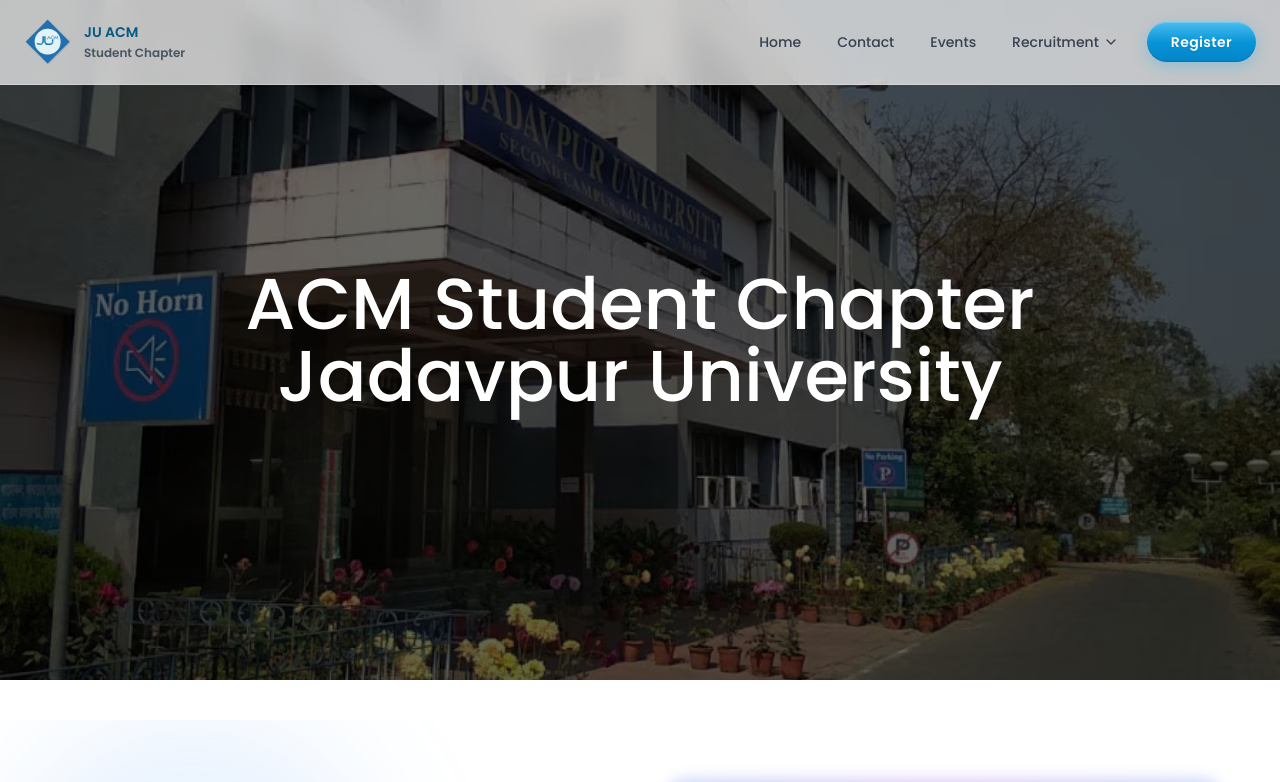
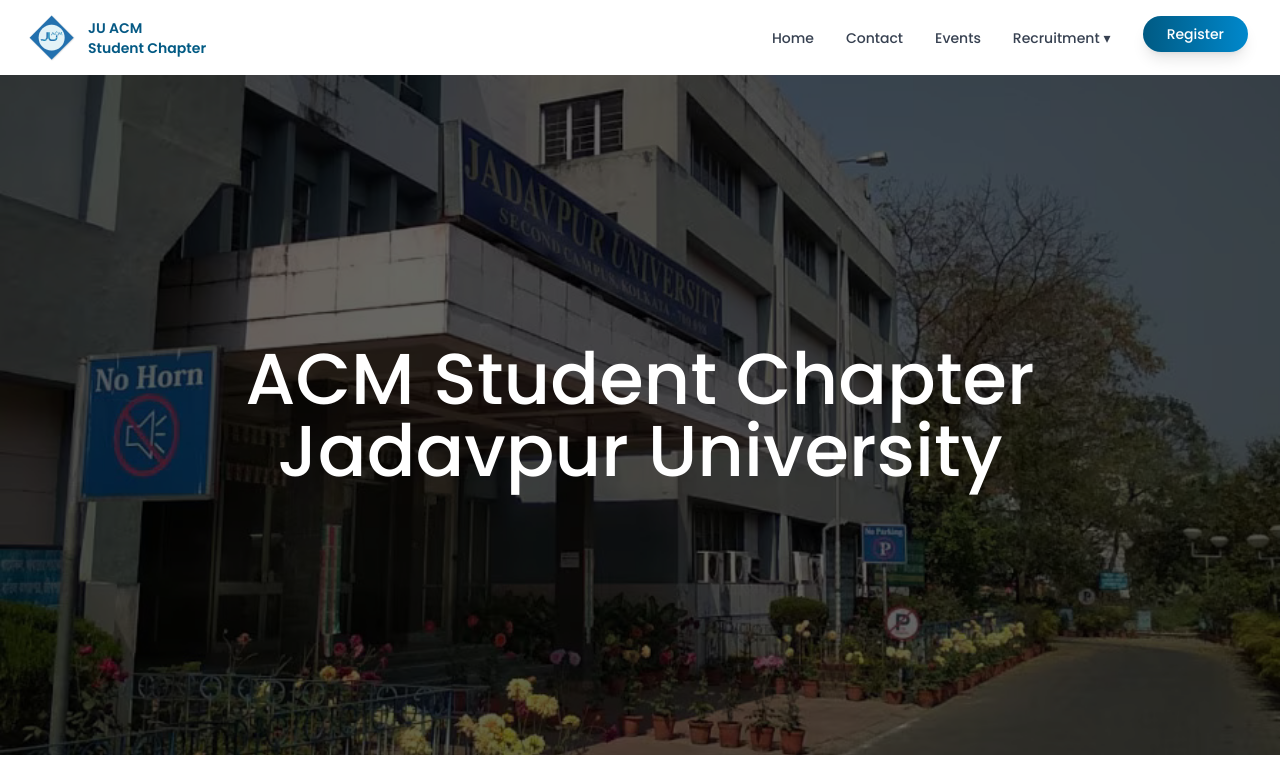
Before and after one commit to rajdeepcodeshere247/acm-ju-app, a Next.js app: page / in a window 1280 px wide. Shown: the top 782 px of the page. Built offline with nearby package versions, Linux system fonts and the light colour scheme.

Commit message:
Refactor Navbar component

```diff
--- a/components/Navbar.tsx
+++ b/components/Navbar.tsx
@@ -1,19 +1,29 @@
 "use client";
-
+import Link from "next/link";
 import { useState, useEffect } from "react";
-import { ChevronDown, Menu, X } from "lucide-react";
+import { motion, AnimatePresence } from "framer-motion";
 
 function NavLinkListItem({ link, text }: { link: string; text: string }) {
     return (
-        <li className="relative group">
-            <a
+        <motion.li
+            whileHover={{ y: -2 }}
+            transition={{ type: "spring", stiffness: 400, damping: 17 }}
+        >
+            <Link
                 href={link}
-                className="p-4 block text-sm font-medium text-gray-700 transition-all duration-300 hover:text-[#005a83] relative"
+                className="p-4 block text-sm font-medium relative group"
             >
+                <span className="relative z-10 transition-colors duration-300 group-hover:text-[#005a83]">
                     {text}
-                <span className="absolute bottom-2 left-4 right-4 h-0.5 bg-gradient-to-r from-[#005a83] to-[#0084c7] scale-x-0 group-hover:scale-x-100 transition-transform duration-300 origin-left"></span>
-            </a>
-        </li>
+                </span>
+                <motion.span
+                    className="absolute bottom-2 left-4 right-4 h-0.5 bg-gradient-to-r from-[#005a83] to-[#0088cc] origin-left"
+                    initial={{ scaleX: 0 }}
+                    whileHover={{ scaleX: 1 }}
+                    transition={{ duration: 0.3, ease: "easeOut" }}
+                />
+            </Link>
+        </motion.li>
     );
 }
 
@@ -21,55 +31,80 @@
     const [isOpen, setIsOpen] = useState(false);
 
     return (
-        <li
-            className="relative group"
+        <motion.li
+            className="relative"
             onMouseEnter={() => setIsOpen(true)}
             onMouseLeave={() => setIsOpen(false)}
+            whileHover={{ y: -2 }}
+            transition={{ type: "spring", stiffness: 400, damping: 17 }}
         >
-            <button className="p-4 flex items-center gap-1 text-sm font-medium text-gray-700 transition-all duration-300 hover:text-[#005a83]">
+            <button className="p-4 block text-sm font-medium relative group">
+                <span className="relative z-10 transition-colors duration-300 group-hover:text-[#005a83]">
                     {text}
-                <ChevronDown
-                    className={`w-4 h-4 transition-transform duration-300 ${isOpen ? 'rotate-180' : 'rotate-0'}`}
+                </span>
+                <motion.span
+                    className="ml-1 inline-block transition-transform duration-300"
+                    animate={{ rotate: isOpen ? 180 : 0 }}
+                >
+                    ▾
+                </motion.span>
+                <motion.span
+                    className="absolute bottom-2 left-4 right-4 h-0.5 bg-gradient-to-r from-[#005a83] to-[#0088cc] origin-left"
+                    initial={{ scaleX: 0 }}
+                    animate={{ scaleX: isOpen ? 1 : 0 }}
+                    transition={{ duration: 0.3, ease: "easeOut" }}
                 />
             </button>
-
-            <div className={`absolute left-0 mt-0 transition-all duration-300 ${
-                isOpen ? 'opacity-100 translate-y-0 pointer-events-auto' : 'opacity-0 -translate-y-2 pointer-events-none'
-            }`}>
-                <ul className="bg-white shadow-2xl rounded-xl min-w-[180px] overflow-hidden border border-gray-100 backdrop-blur-lg">
+            <AnimatePresence>
+                {isOpen && (
+                    <motion.ul
+                        initial={{ opacity: 0, y: -10, scale: 0.95 }}
+                        animate={{ opacity: 1, y: 0, scale: 1 }}
+                        exit={{ opacity: 0, y: -10, scale: 0.95 }}
+                        transition={{ duration: 0.2, ease: "easeOut" }}
+                        className="absolute left-0 mt-0 bg-white/95 backdrop-blur-md shadow-2xl rounded-xl min-w-[180px] z-50 overflow-hidden border border-gray-100"
+                    >
                         {items.map((item, index) => (
-                        <li
+                            <motion.li
                                 key={item.link}
-                            className="transform transition-all duration-300 hover:bg-gradient-to-r hover:from-blue-50 hover:to-cyan-50"
-                            style={{
-                                transitionDelay: isOpen ? `${index * 50}ms` : '0ms'
-                            }}
+                                initial={{ opacity: 0, x: -10 }}
+                                animate={{ opacity: 1, x: 0 }}
+                                transition={{ delay: index * 0.05, duration: 0.2 }}
+                                whileHover={{ x: 4 }}
                             >
-                            <a
+                                <Link
                                     href={item.link}
-                                className="block px-5 py-3 text-sm text-gray-700 hover:text-[#005a83] transition-colors duration-200 relative group/item"
+                                    className="block px-5 py-3 text-sm relative overflow-hidden group"
                                 >
-                                <span className="relative z-10">{item.text}</span>
-                                <span className="absolute left-0 top-1/2 -translate-y-1/2 w-1 h-0 bg-[#005a83] group-hover/item:h-full transition-all duration-300 rounded-r"></span>
-                            </a>
-                        </li>
+                                    <motion.span
+                                        className="absolute inset-0 bg-gradient-to-r from-[#005a83]/5 to-[#0088cc]/5"
+                                        initial={{ x: "-100%" }}
+                                        whileHover={{ x: 0 }}
+                                        transition={{ duration: 0.3 }}
+                                    />
+                                    <span className="relative z-10 transition-colors duration-300 group-hover:text-[#005a83] font-medium">
+                                        {item.text}
+                                    </span>
+                                </Link>
+                            </motion.li>
                         ))}
-                </ul>
-            </div>
-        </li>
+                    </motion.ul>
+                )}
+            </AnimatePresence>
+        </motion.li>
     );
 }
 
 export default function Navbar() {
+    const [scrolled, setScrolled] = useState(false);
     const [mobileMenuOpen, setMobileMenuOpen] = useState(false);
-    const [scrolled, setScrolled] = useState(false);
 
     useEffect(() => {
         const handleScroll = () => {
             setScrolled(window.scrollY > 20);
         };
-        window.addEventListener('scroll', handleScroll);
-        return () => window.removeEventListener('scroll', handleScroll);
+        window.addEventListener("scroll", handleScroll);
+        return () => window.removeEventListener("scroll", handleScroll);
     }, []);
 
     const recruitmentItems = [
@@ -79,130 +114,102 @@
     ];
 
     return (
-        <header className={`fixed top-0 left-0 right-0 z-50 transition-all duration-500 ${
-            scrolled ? 'bg-white/80 backdrop-blur-xl shadow-lg border-b border-gray-200/50' : 'bg-white/70 backdrop-blur-md border-b border-gray-100/30'
-        }`}>
-            <nav className="flex items-center justify-between w-full px-4 md:px-6 py-4 text-lg text-gray-700 max-w-7xl mx-auto">
-                {/* Logo */}
-                <a href="/" className="flex items-center cursor-pointer group relative mr-auto">
-                    <div className="absolute -inset-2 bg-gradient-to-r from-blue-100/50 to-cyan-100/50 rounded-xl opacity-0 group-hover:opacity-100 transition-all duration-500 blur-sm"></div>
-                    <div className="relative flex items-center">
+        <motion.header
+            initial={{ y: -100 }}
+            animate={{ y: 0 }}
+            transition={{ type: "spring", stiffness: 100, damping: 20 }}
+            className="sticky top-0 z-50"
+        >
+            <motion.nav
+                animate={{
+                    backgroundColor: scrolled ? "rgba(255, 255, 255, 0.95)" : "rgba(255, 255, 255, 1)",
+                    boxShadow: scrolled ? "0 10px 30px -10px rgba(0, 90, 131, 0.15)" : "0 0 0 0 rgba(0, 90, 131, 0)"
+                }}
+                transition={{ duration: 0.3 }}
+                className="flex flex-wrap items-center justify-between w-full px-4 py-3 text-lg text-gray-700 md:py-0 backdrop-blur-md"
+            >
+                <Link href="/" className="flex items-center cursor-pointer p-3 group">
+                    <motion.div
+                        whileHover={{ scale: 1.05, rotate: 5 }}
+                        whileTap={{ scale: 0.95 }}
+                        transition={{ type: "spring", stiffness: 400, damping: 17 }}
+                    >
                         <img
-                            className="h-11 md:h-12 mr-2 md:mr-3 transform transition-all duration-500 group-hover:rotate-6 group-hover:scale-105"
+                            className="h-12 mr-3 transition-all duration-300 group-hover:drop-shadow-lg"
                             alt="jadavpur university acm student chapter logo"
                             src="/ju-acm.svg"
                         />
-                        <h2 className="font-semibold text-xs md:text-sm leading-tight text-sky-800 transition-all duration-300 group-hover:text-[#005a83]">
+                    </motion.div>
+                    <motion.h2
+                        className="font-semibold text-sm leading-2 text-sky-800 relative"
+                        whileHover={{ x: 3 }}
+                        transition={{ type: "spring", stiffness: 400, damping: 17 }}
+                    >
+                        <span className="bg-gradient-to-r from-sky-800 to-[#005a83] bg-clip-text text-transparent">
                             JU ACM
                             <br />
-                            <span className="text-[10px] md:text-xs text-gray-600 group-hover:text-[#0084c7]">Student Chapter</span>
-                        </h2>
-                    </div>
-                </a>
+                            Student Chapter
+                        </span>
+                    </motion.h2>
+                </Link>
 
-                {/* Mobile Menu Button */}
-                <button
+                <motion.button
+                    whileHover={{ scale: 1.1 }}
+                    whileTap={{ scale: 0.9 }}
                     onClick={() => setMobileMenuOpen(!mobileMenuOpen)}
-                    className="md:hidden p-2 rounded-lg hover:bg-gray-100 transition-all duration-300 active:scale-95"
+                    className="block md:hidden relative w-8 h-8"
                 >
-                    {mobileMenuOpen ? (
-                        <X className="w-6 h-6 text-gray-700" />
-                    ) : (
-                        <Menu className="w-6 h-6 text-gray-700" />
-                    )}
-                </button>
+                    <motion.div
+                        animate={mobileMenuOpen ? { rotate: 45, y: 8 } : { rotate: 0, y: 0 }}
+                        transition={{ duration: 0.3 }}
+                        className="absolute w-6 h-0.5 bg-gray-700 top-2 left-1"
+                    />
+                    <motion.div
+                        animate={mobileMenuOpen ? { opacity: 0 } : { opacity: 1 }}
+                        transition={{ duration: 0.3 }}
+                        className="absolute w-6 h-0.5 bg-gray-700 top-1/2 left-1 -translate-y-1/2"
+                    />
+                    <motion.div
+                        animate={mobileMenuOpen ? { rotate: -45, y: -8 } : { rotate: 0, y: 0 }}
+                        transition={{ duration: 0.3 }}
+                        className="absolute w-6 h-0.5 bg-gray-700 bottom-2 left-1"
+                    />
+                </motion.button>
 
-                {/* Desktop Menu */}
-                <ul className="hidden md:flex md:items-center md:gap-1">
+                <AnimatePresence>
+                    {(mobileMenuOpen || window.innerWidth >= 768) && (
+                        <motion.ul
+                            initial={{ opacity: 0, height: 0 }}
+                            animate={{ opacity: 1, height: "auto" }}
+                            exit={{ opacity: 0, height: 0 }}
+                            transition={{ duration: 0.3 }}
+                            className="pt-4 text-base text-gray-700 md:flex md:justify-between md:pt-0 w-full md:items-center md:w-auto md:opacity-100 md:h-auto"
+                        >
                             <NavLinkListItem link="/" text="Home" />
                             <NavLinkListItem link="/contact" text="Contact" />
                             <NavLinkListItem link="/events" text="Events" />
                             <NavDropdown text="Recruitment" items={recruitmentItems} />
-                    <li className="ml-2">
-                        <a
+                            <motion.li
+                                whileHover={{ scale: 1.05 }}
+                                whileTap={{ scale: 0.95 }}
+                            >
+                                <Link
                                     href="/register"
-                            className="relative inline-flex items-center justify-center px-6 py-2.5 text-sm font-semibold text-white rounded-full overflow-hidden group transition-all duration-300 hover:scale-[1.02] active:scale-[0.98] shadow-lg"
-                            style={{
-                                background: 'linear-gradient(180deg, #0EA5E9 0%, #0284C7 100%)',
-                                boxShadow: '0 4px 16px rgba(14, 165, 233, 0.3), inset 0 1px 0 rgba(255, 255, 255, 0.2), inset 0 -1px 0 rgba(0, 0, 0, 0.1)'
-                            }}
+                                    className="m-4 inline-block px-6 py-2 text-sm font-medium text-white bg-gradient-to-r from-[#005a83] to-[#0088cc] rounded-full relative overflow-hidden group shadow-lg hover:shadow-xl transition-shadow duration-300"
                                 >
-                            {/* Inner highlight (iPhone glass effect) */}
-                            <span className="absolute inset-0 rounded-full bg-gradient-to-b from-white/25 via-transparent to-transparent opacity-100 group-hover:opacity-80 transition-opacity duration-300"></span>
-
-                            {/* Active state overlay */}
-                            <span className="absolute inset-0 rounded-full bg-black/0 group-active:bg-black/10 transition-colors duration-100"></span>
-
-                            {/* Hover glow */}
-                            <span className="absolute -inset-1 rounded-full bg-gradient-to-r from-sky-400 to-blue-500 opacity-0 group-hover:opacity-50 blur-lg transition-opacity duration-500 -z-10"></span>
-
-                            {/* Text with subtle shadow */}
-                            <span className="relative z-10 tracking-wide" style={{ textShadow: '0 1px 2px rgba(0, 0, 0, 0.1)' }}>
-                                Register
-                            </span>
-                        </a>
-                    </li>
-                </ul>
-
-                {/* Mobile Menu */}
-                <div className={`md:hidden absolute top-full left-0 right-0 bg-white/98 backdrop-blur-lg shadow-2xl transition-all duration-500 overflow-hidden ${
-                    mobileMenuOpen ? 'max-h-96 opacity-100' : 'max-h-0 opacity-0'
-                }`}>
-                    <ul className="py-4 px-4 space-y-1">
-                        {['Home', 'Contact', 'Events'].map((item, index) => (
-                            <li
-                                key={item}
-                                className="transform transition-all duration-300"
-                                style={{
-                                    transitionDelay: mobileMenuOpen ? `${index * 50}ms` : '0ms',
-                                    transform: mobileMenuOpen ? 'translateX(0)' : 'translateX(-20px)'
-                                }}
-                            >
-                                <a
-                                    href={`/${item.toLowerCase() === 'home' ? '' : item.toLowerCase()}`}
-                                    className="block px-4 py-3 text-sm font-medium text-gray-700 hover:text-[#005a83] hover:bg-gradient-to-r hover:from-blue-50 hover:to-cyan-50 rounded-lg transition-all duration-300"
-                                >
-                                    {item}
-                                </a>
-                            </li>
-                        ))}
-
-                        <li className="pt-2 space-y-1">
-                            <div className="px-4 py-2 text-xs font-semibold text-gray-500 uppercase tracking-wider">
-                                Recruitment
-                            </div>
-                            {recruitmentItems.map((item, index) => (
-                                <a
-                                    key={item.link}
-                                    href={item.link}
-                                    className="block px-6 py-2.5 text-sm text-gray-700 hover:text-[#005a83] hover:bg-gradient-to-r hover:from-blue-50 hover:to-cyan-50 rounded-lg transition-all duration-300"
-                                    style={{
-                                        transitionDelay: mobileMenuOpen ? `${(index + 3) * 50}ms` : '0ms'
-                                    }}
-                                >
-                                    {item.text}
-                                </a>
-                            ))}
-                        </li>
-
-                        <li className="pt-4 px-4">
-                            <a
-                                href="/register"
-                                className="relative inline-flex items-center justify-center w-full px-6 py-3 text-sm font-semibold text-white rounded-full overflow-hidden active:scale-[0.98] transition-all duration-200 shadow-lg"
-                                style={{
-                                    background: 'linear-gradient(180deg, #0EA5E9 0%, #0284C7 100%)',
-                                    boxShadow: '0 4px 16px rgba(14, 165, 233, 0.3), inset 0 1px 0 rgba(255, 255, 255, 0.2), inset 0 -1px 0 rgba(0, 0, 0, 0.1)'
-                                }}
-                            >
-                                <span className="absolute inset-0 rounded-full bg-gradient-to-b from-white/25 via-transparent to-transparent"></span>
-                                <span className="relative z-10" style={{ textShadow: '0 1px 2px rgba(0, 0, 0, 0.1)' }}>
-                                    Register
-                                </span>
-                            </a>
-                        </li>
-                    </ul>
-                </div>
-            </nav>
-        </header>
+                                    <motion.span
+                                        className="absolute inset-0 bg-gradient-to-r from-[#0088cc] to-[#005a83]"
+                                        initial={{ x: "-100%" }}
+                                        whileHover={{ x: 0 }}
+                                        transition={{ duration: 0.4 }}
+                                    />
+                                    <span className="relative z-10">Register</span>
+                                </Link>
+                            </motion.li>
+                        </motion.ul>
+                    )}
+                </AnimatePresence>
+            </motion.nav>
+        </motion.header>
     );
 }
```
Lines whose indentation alone changed are shown as unchanged.
